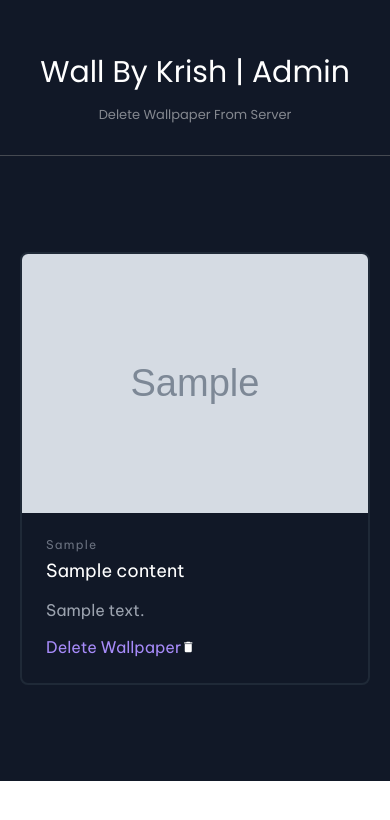
After one commit to neel-jotaniya/Wallbykrish, a Flask app: template templates/deleteWallpaper.html in a window 390 px wide. The commit adds this page. Shown: the top 820 px of the page. Run offline with Flask 2, Linux system fonts and the light colour scheme; the template is opened without the code that fills it: values that come from a table or form of the project are taken from there, others are empty; tables that the repository leaves empty hold one stand-in row (values such as "Sample post"); grey boxes marked "Sample" are stand-in pictures.

Commit message:
final edit

```diff
--- a/main.py
+++ b/main.py
@@ -46,7 +46,7 @@ def home():
         db.session.add(feedback_form)
         db.session.commit()
 
-        return render_template('index.html', all_image = all_image)
+
 
 
 
@@ -55,12 +55,11 @@ def home():
 @app.route('/add',methods = ['GET','POST'])
 def private_route():
     if request.method == 'POST':
-        Wallpaper_title = request.form.get('wallpaper Title')
-        Wallpaper_thumbnail_link = request.form.get('Wallpaper Thumbnail Link')
-        Wallpaper_link = request.form.get('Wallpaper Link')
-        Wallpaper_description = request.form.get('Wallpaper Description')
-        Wallpaper_compatibility = request.form.get('Wallpaper Compatibility')
-        # print(Wallpaper_compatibility)
+        Wallpaper_title = request.form.get('title')
+        Wallpaper_thumbnail_link = request.form.get('thumbnailLink')
+        Wallpaper_link = request.form.get('wallpaperLink')
+        Wallpaper_description = request.form.get('wallDesc')
+        Wallpaper_compatibility = request.form.get('wallpaperType')
         entry = Content(Wallpaper_description = Wallpaper_description,
                         Wallpaper_link = Wallpaper_link,
                         Wallpaper_title = Wallpaper_title,
@@ -90,8 +89,7 @@ def login():
             global security_code
             security_code = True
             return render_template('admin.html')
-        else :
-            return render_template('login.html')
+
     else :
         return render_template('login.html')
 
@@ -104,6 +102,26 @@ def admin():
         return "Not autheticated"
 
 
+@app.route('/delete/<int:SNO>' )
+def delete(SNO):
+    todo = Content.query.filter_by(SNO=SNO).first()
+    db.session.delete(todo)
+    db.session.commit()
+    return redirect("/delete")
+
+@app.route('/delete' ,methods = ['GET','POST'])
+def delete_page():
+    all_image = Content.query.all()
+    if security_code:
+        return render_template('deleteWallpaper.html', all_image = all_image)
+    else:
+        return "Not autheticated"
 
 
-# app.run()
+@app.route('/feedback')
+def feedback_form():
+    all_feedback = Feedback.query.all()
+    if security_code:
+        return render_template('suggestionEntry.html',all_feedback = all_feedback)
+    else :
+        return "Not autheticated"
--- a/templates/admin.html
+++ b/templates/admin.html
@@ -84,7 +84,7 @@
         </button>
         <button
           class="button"
-          onclick="location.href = 'deleteWallpaper.html';"
+          onclick="location.href = '/delete';"
         >
           Remove Wallpaper
         </button>
@@ -92,7 +92,7 @@
 
         <button
           class="button"
-          onclick="location.href = 'suggestionEntry.html';"
+          onclick="location.href = '/feedback';"
         >
           Feedbacks
         </button>
--- /dev/null
+++ b/templates/deleteWallpaper.html
@@ -0,0 +1,196 @@
+<!DOCTYPE html>
+<html lang="en">
+  <head>
+    <meta charset="UTF-8" />
+    <meta http-equiv="X-UA-Compatible" content="IE=edge" />
+    <meta name="viewport" content="width=device-width, initial-scale=1.0" />
+    <title>Delete Wallpaper</title>
+  </head>
+  <link
+    href="https://fonts.googleapis.com/css2?family=Montserrat:ital,wght@1,637&display=swap"
+    rel="stylesheet"
+  />
+  <link
+    href="https://fonts.googleapis.com/css2?family=Be+Vietnam+Pro:ital,wght@0,400;1,500&display=swap"
+    rel="stylesheet"
+  />
+  <link
+    href="https://unpkg.com/tailwindcss@^2.0/dist/tailwind.min.css"
+    rel="stylesheet"
+  />
+  <link rel="preconnect" href="https://fonts.googleapis.com" />
+  <link rel="preconnect" href="https://fonts.gstatic.com" crossorigin />
+  <link
+    href="https://fonts.googleapis.com/css2?family=Poppins&display=swap"
+    rel="stylesheet"
+  />
+  <link
+    href="https://fonts.googleapis.com/icon?family=Material+Icons"
+    rel="stylesheet"
+  />
+  <style>
+    * {
+      font-family: "Be Vietnam Pro", sans-serif;
+    }
+
+    button#feedback {
+      background-color: #111827;
+      color: white;
+      display: block;
+      margin: auto;
+      border: 1.2px solid white;
+    }
+
+    #feedback:hover {
+      background-color: white;
+      color: #111827;
+    }
+
+    div.feedback_btn {
+      background-color: #111827;
+    }
+
+    header {
+      background-color: #111827;
+      display: block;
+      width: 100%;
+      padding: 30px;
+      border-bottom: 1.3px solid rgba(128, 128, 128, 0.466);
+    }
+
+    header h3 {
+      color: white;
+      font-family: "Poppins", sans-serif;
+      font-size: 40px;
+      text-align: center;
+      padding-top: 20px;
+    }
+
+    header h2 {
+      font-size: 18px;
+      text-align: center;
+      font-family: "Poppins", sans-serif;
+      padding-top: 10px;
+      color: rgba(255, 255, 255, 0.486);
+    }
+
+    .devDetails {
+      background-color: #111827;
+      color: #fff;
+      display: flex;
+      justify-content: space-evenly;
+      flex-direction: row;
+    }
+
+    .mainDeveloper {
+      background-color: #111827;
+      padding: 25px;
+    }
+
+    .cardView {
+      width: 35%;
+      border: 2px solid rgba(128, 128, 128, 0.447);
+      border-radius: 6px;
+      padding: 15px;
+      background-color: rgba(245, 245, 245, 0.884);
+      color: #111827;
+    }
+
+    .titleDeveloper {
+      font-size: 25px;
+      background-color: #111827;
+      color: white;
+      display: flex;
+      justify-content: center;
+      margin-bottom: 30px;
+    }
+
+    .nameTitle {
+      font-size: 20px;
+      color: #111827;
+      margin-bottom: 10px;
+      border-bottom: 1px solid black;
+    }
+
+    .socialLinks {
+      padding-top: 20px;
+      display: flex;
+      justify-content: center;
+    }
+
+    @media only screen and (max-width: 600px) {
+      header h2 {
+        font-size: 13px;
+      }
+
+      header h3 {
+        font-size: 30px;
+      }
+
+      .devDetails {
+        flex-direction: column;
+      }
+      .cardView {
+        margin: 15px auto;
+        width: 80%;
+        justify-content: center;
+      }
+      .material-icons.md-48 {
+        font-size: 14px;
+        color: white;
+      }
+    }
+  </style>
+
+  <body>
+    <header>
+      <h3 class="fadeIn">Wall By Krish | Admin</h3>
+      <h2>Delete Wallpaper From Server</h2>
+    </header>
+    <!--WALLPAPER SECTION STARTS-->
+    <section class="text-gray-400 bg-gray-900 body-font">
+        <form action="/delete" method="POST">
+
+      <div class="container px-5 py-24 mx-auto">
+        <div class="flex flex-wrap -m-4">
+          {% for image in all_image[::-1] %}
+          <div class="p-4 md:w-1/3">
+            <div
+              class="h-full border-2 border-gray-800 rounded-lg overflow-hidden"
+            >
+              <img
+                class="lg:h-48 md:h-36 w-full object-cover object-center"
+                src="{{image.Wallpaper_thumbnail_link}}"
+                alt="WallByKrish Wallpaper Preview"
+              />
+              <div class="p-6">
+                <h2
+                  class="tracking-widest text-xs title-font font-medium text-gray-500 mb-1"
+                >
+                {{image.Wallpaper_compatibility}}
+                </h2>
+                <h1 class="title-font text-lg font-medium text-white mb-3">
+                    {{image.Wallpaper_title}}
+                </h1>
+                <p class="leading-relaxed mb-3">
+                    {{image.Wallpaper_description}}
+                </p>
+                <div class="flex items-center flex-wrap">
+                  <a
+                    class="text-purple-400 inline-flex items-center md:mb-2 lg:mb-0"
+                    href="/delete/{{image.SNO}}"
+                    >Delete Wallpaper
+                    <i class="material-icons md-48">delete</i>
+                  </a>
+                </div>
+              </div>
+            </div>
+          </div>
+          {% endfor %}
+        </div>
+      </div>
+      </form>
+    </section>
+    <!--WALLPAPER SECTION ENDS-->
+  </body>
+</html>
```
Also changed, not shown: templates/addWallpaper.html (+6 -5 lines), templates/suggestionEntry.html (added, +64 -0 lines).
